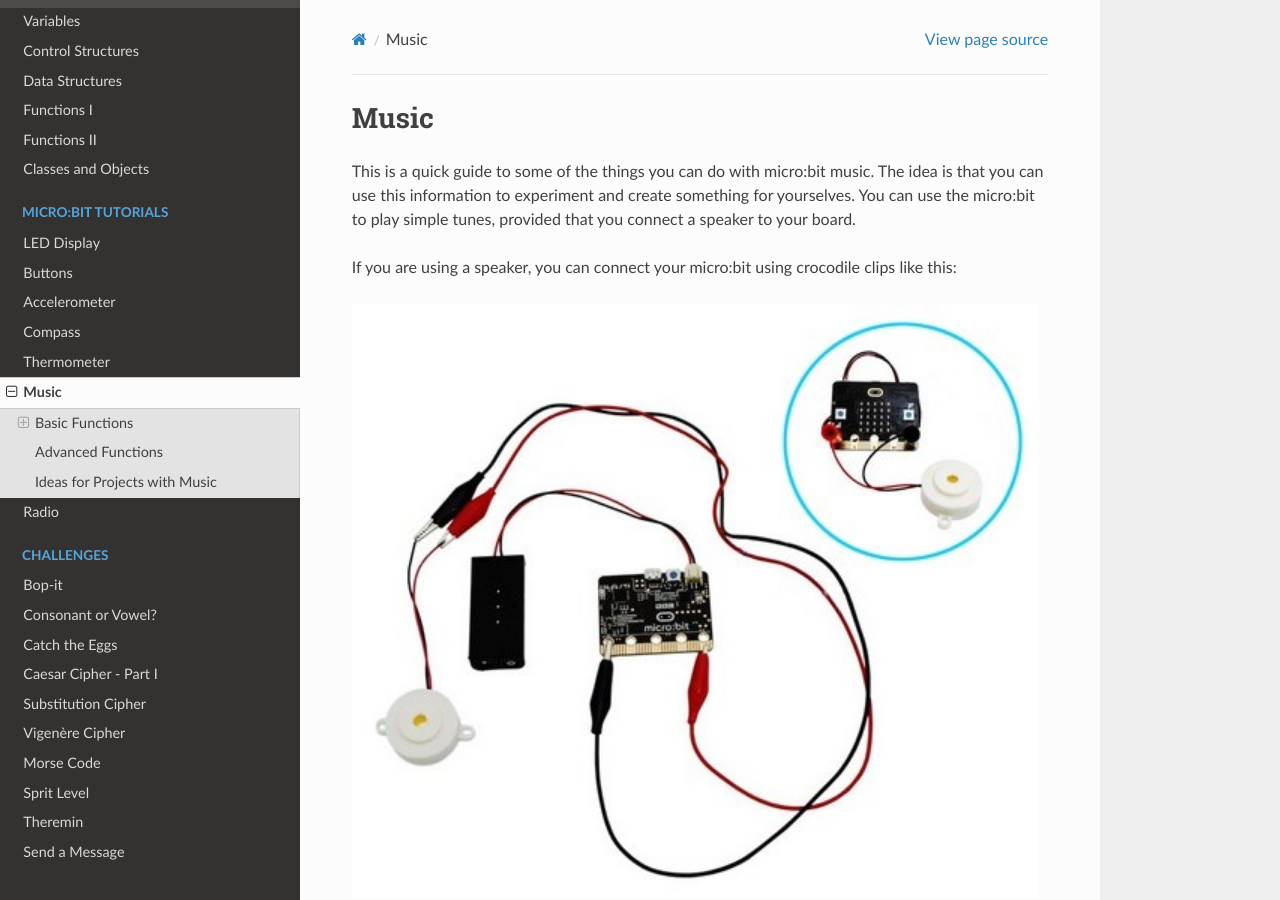
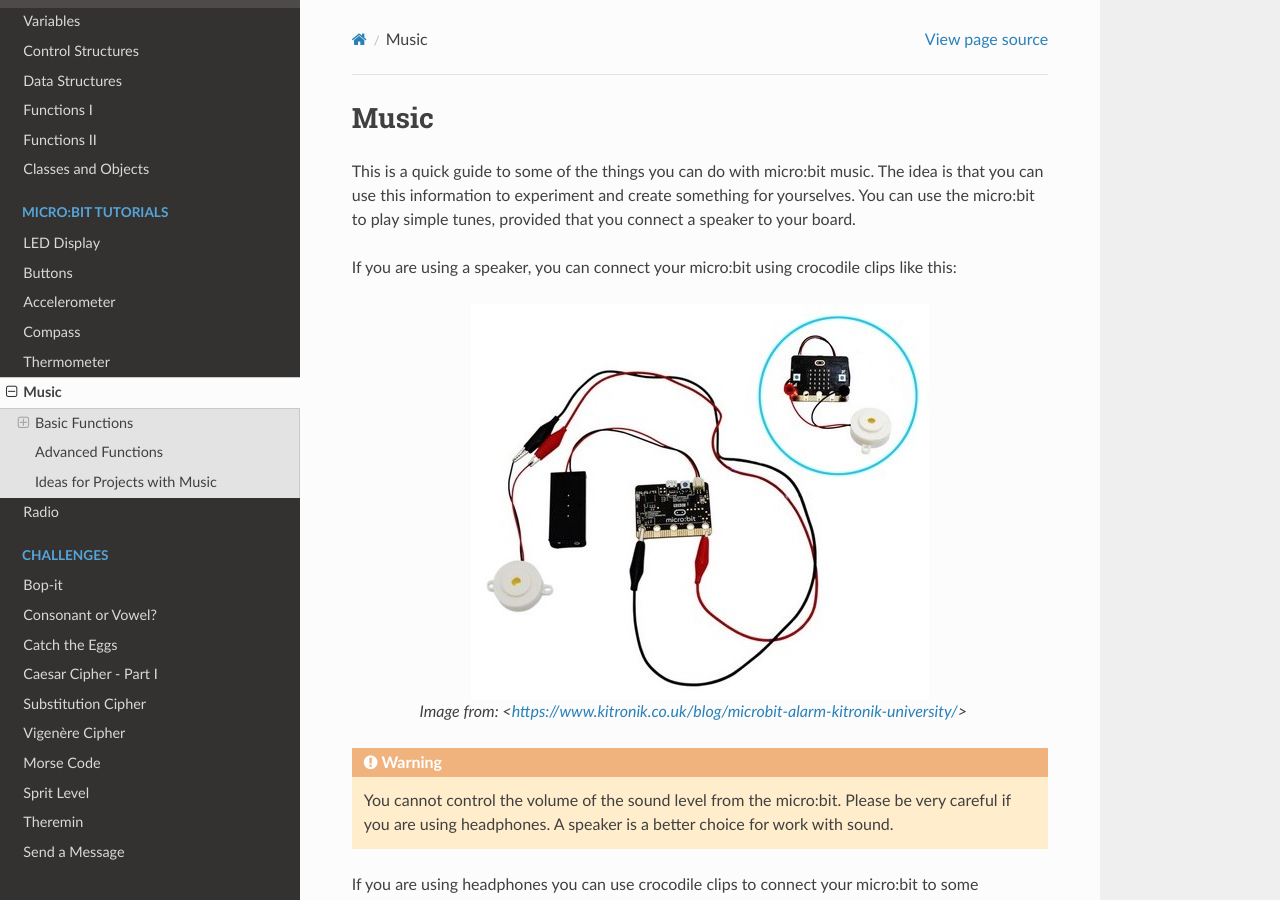
Before and after one commit to rharbird/microbit-challenges, a Sphinx documentation site: the page built from docs/source/tutorials/music.rst, in a window 1280 px wide and 900 px high. Built offline with Sphinx 7.4.7 and the Read the Docs theme 2.0.0, drawn with Linux system fonts in a browser that asks for light colours; pages that are not in the unit, such as notebooks, are missing from menus.

Commit message:
Modify figure

```diff
--- a/docs/source/tutorials/music.rst
+++ b/docs/source/tutorials/music.rst
@@ -7,7 +7,7 @@ create something for yourselves.  You can use the micro:bit to play simple tunes
 If you are using a speaker, you can connect your micro:bit using crocodile clips like this:
 
 .. figure:: assets/connect_speaker.jpg
-   :scale: 150 %
+   :align: center
 
    Image from: <https://www.kitronik.co.uk/blog/microbit-alarm-kitronik-university/>
 
@@ -15,8 +15,9 @@ If you are using a speaker, you can connect your micro:bit using crocodile clips
 
 If you are using headphones you can use crocodile clips to connect your micro:bit to some headphones like this:
 
-.. image:: assets/connect_headphones.jpg
-   :scale: 70 %
+..  figure:: assets/headphones_connect.png
+    :align: center
+    :scale: 70 %
 
 
 
```
